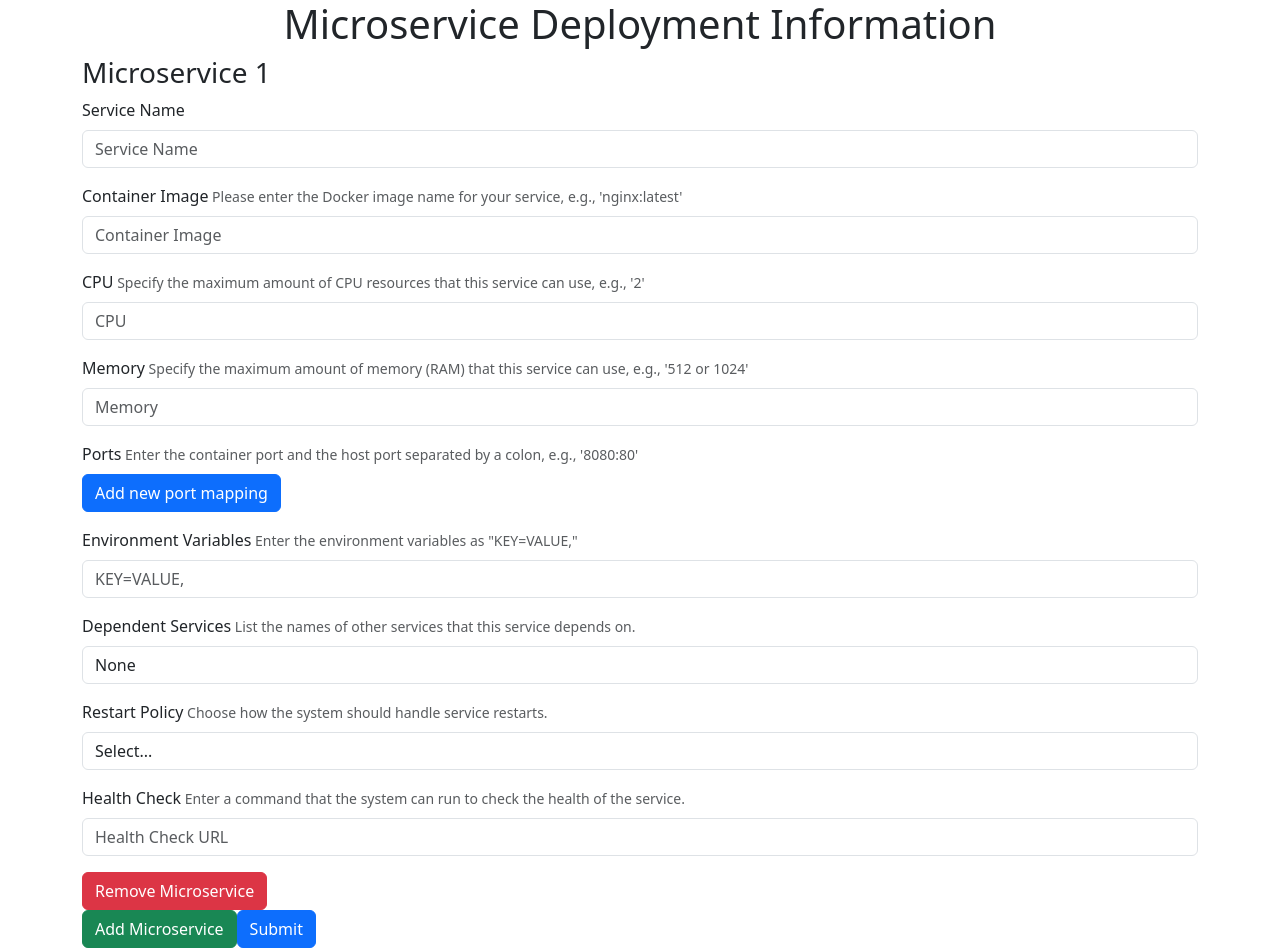
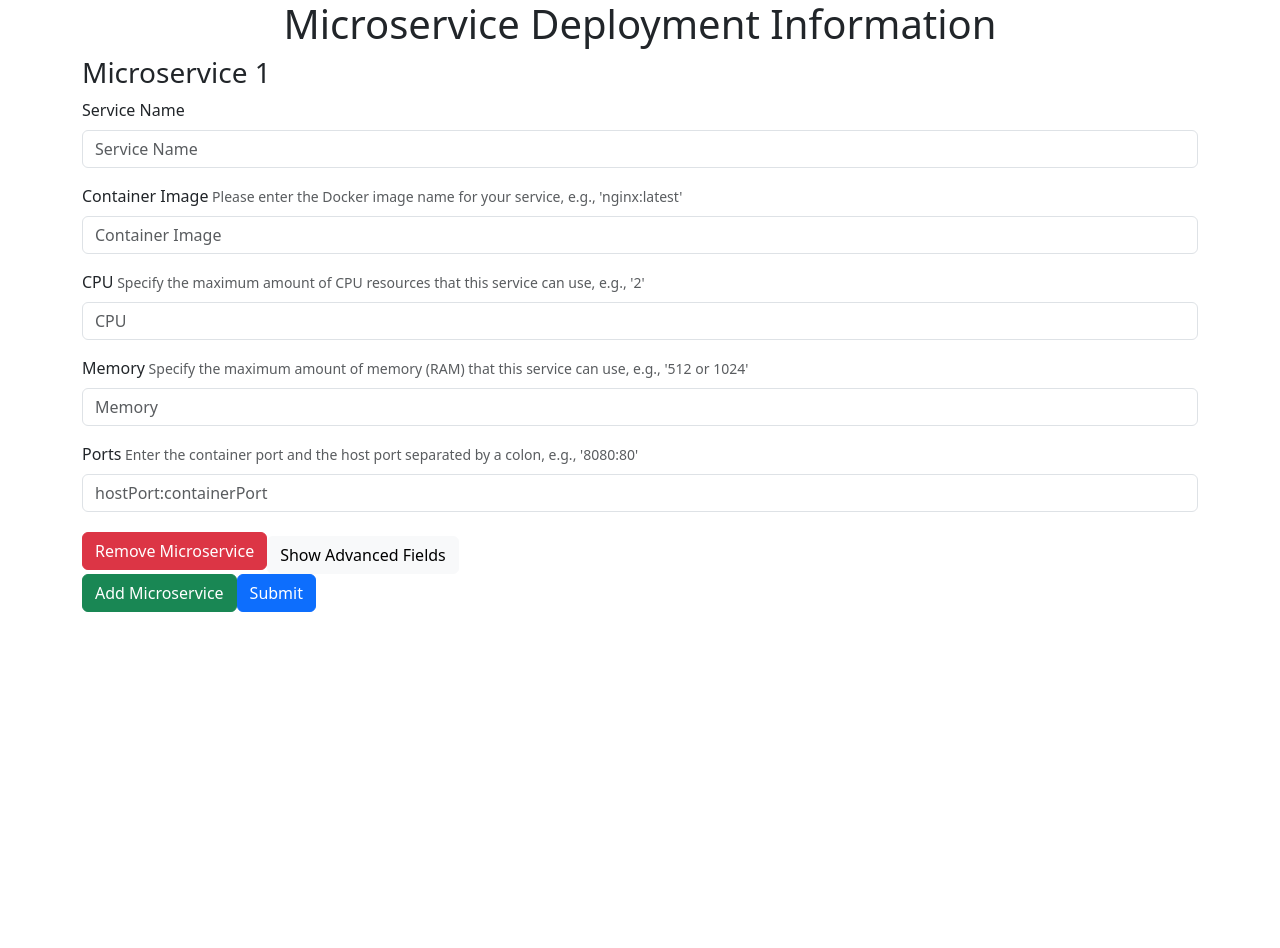
Before and after one commit to KADOUMAAbdelhak/CloudEdgeDashboard, a React (Create React App) app in the folder my-app/: page / in a window 1280 px wide. After the commit the page ends 800 px from the top, so only its background shows below. Built offline with nearby package versions, Linux system fonts and the light colour scheme.

Commit message:
ports update

```diff
--- a/my-app/src/DeploymentForm.js
+++ b/my-app/src/DeploymentForm.js
@@ -36,21 +36,16 @@ const DeploymentForm = () => {
             .required('Container Image is required'),
           cpu: Yup.string().required('CPU is required'),
           memory: Yup.string().required('Memory is required'),
-          ports: Yup.array()
-            .of(
-              Yup.string()
+          ports: Yup.string()
           .required('Port mapping is required')
-                .matches(/^(\d+):(\d+)$/, 'Port mapping must be in "hostPort:contianerPort" format')
+          .matches(/^(\d+):(\d+)$/, 'Port mapping must be in "hostPort:containerPort" format')
           .test('is-valid-port', 'Ports must be numbers between 1 and 65535', function(value) {
               const ports = value.split(':').map(Number);
               return ports.every(port => port > 0 && port <= 65535);
           }),
-            )
-            .min(1, 'At least one port mapping is required'),
           environmentVariables: Yup.string(),
           dependentService: Yup.string(),
-          labels: Yup.string(),
-          restartPolicy: Yup.string().required('Restart policy is required'),
+          restartPolicy: Yup.string(),
           healthCheck: Yup.string(),
         })
       ),
@@ -60,6 +55,15 @@ const DeploymentForm = () => {
   // Inside your component...
   const navigate = useNavigate();
   const [yamlData, setYamlData] = useState('');
+  // State to control visibility of advanced fields
+  const [advancedFieldsVisible, setAdvancedFieldsVisible] = useState([]);
+  const toggleAdvancedFields = (index) => {
+    setAdvancedFieldsVisible((oldArray) => {
+      const newArray = [...oldArray];
+      newArray[index] = !newArray[index];
+      return newArray;
+    });
+  };
 
   // Minimum one microservice
   const validateMicroservices = (value) => {
@@ -127,9 +131,7 @@ const DeploymentForm = () => {
       ports: [],
       environmentVariables: '',
       restartPolicy: '',
-      healthCheck: '',
-      volumes: '',
-      networks: ''
+      healthCheck: ''
     }],
   };
 
@@ -137,18 +139,6 @@ const DeploymentForm = () => {
   if (savedFormValues) {
     initialValues = JSON.parse(savedFormValues);
   }
-
-  const onSubmit = (values, actions) => {
-    // Transform environment variables from array to comma-separated string
-    values.microservices = values.microservices.map((ms) => ({
-      ...ms,
-      environmentVariables: ms.environmentVariables.join(','),
-    }));
-
-    sendForm(values);
-    actions.setSubmitting(false);
-  };
-
 
 
   return (
@@ -214,54 +204,14 @@ const DeploymentForm = () => {
                     <div className="mb-3">
                       <label htmlFor={`microservices[${index}].ports`} className="form-label">Ports</label>
                       <small className="form-text text-muted"> Enter the container port and the host port separated by a colon, e.g., '8080:80'</small>
-                      <FieldArray name={`microservices[${index}].ports`}>
-                        {({ insert, remove, push }) => (
-                          <div>
-                            {values.microservices[index].ports.length > 0 &&
-                              values.microservices[index].ports.map((port, idx) => (
-                                <div className="row" key={idx}>
-                                  <div className="col">
-                                    <Field
-                                      name={`microservices[${index}].ports[${idx}]`}
-                                      placeholder="hostPort:containerPort"
-                                      className="form-control"
-                                    />
-                                  </div>
-                                  <div className="col-auto">
-                                    <button
-                                      type="button"
-                                      className="btn btn-primary mb-3"
-                                      onClick={() => remove(idx)}
-                                    >
-                                      -
-                                    </button>
-                                    <button
-                                      type="button"
-                                      className="btn btn-primary mb-3"
-                                      onClick={() => insert(idx, '')}
-                                    >
-                                      +
-                                    </button>
-                                  </div>
-                                  <ErrorMessage
-                                    name={`microservices[${index}].ports[${idx}]`}
-                                    component="div"
-                                    className="text-danger"
-                                  />
-                                </div>
-                              ))}
-                            <button
-                              type="button"
-                              className="btn btn-primary"
-                              onClick={() => push('')}
-                            >
-                              Add new port mapping
-                            </button>
-                          </div>
-                        )}
-                      </FieldArray>
+                      <Field name={`microservices[${index}].ports`} placeholder="hostPort:containerPort" className="form-control" />
+                      <ErrorMessage name={`microservices[${index}].ports`} component="div" className="text-danger" />
                     </div>
 
+
+                    {/* Advanced fields */}
+                    {advancedFieldsVisible[index] && (
+                      <>
                         {/* Start of environment variables section */}
                       <div className="mb-3">
                         <label htmlFor={`microservices[${index}].environmentVariables`} className="form-label">Environment Variables</label>
@@ -269,7 +219,6 @@ const DeploymentForm = () => {
                         <Field name={`microservices[${index}].environmentVariables`} placeholder="KEY=VALUE," className="form-control" />
                         <ErrorMessage name={`microservices[${index}].environmentVariables`} component="div" className="text-danger" />
                       </div>
-
                         {/* Dependent Services */}
                         <div className="mb-3">
                           <label htmlFor={`microservices[${index}].dependentService`} className="form-label">Dependent Services</label>
@@ -311,25 +260,22 @@ const DeploymentForm = () => {
 
                         {/* Add more fields specific to each microservice */}
                         {/* ... */}
+                      </>
+                    )}
 
                     <button type="button" onClick={() => remove(index)} className="btn btn-danger">
                       Remove Microservice
                     </button>
+                    <button type="button" onClick={() => toggleAdvancedFields(index)} className="btn btn-light mt-2">
+                      {advancedFieldsVisible[index] ? 'Hide Advanced Fields' : 'Show Advanced Fields'}
+                    </button>
                   </div>
                 ))}
 
-                <button type="button" onClick={() => push({
-                        serviceName: '',
-                        containerImage: '',
-                        replicas: '',
-                        cpu: '',
-                        memory: '',
-                        ports: [],
-                        environmentVariables: '',
-                        restartPolicy: '',
-                        healthCheck: ''
-                      })}
-                        className="btn btn-success">
+                <button type="button" onClick={() => {
+                  push({...initialValues.microservices[0]});
+                  setAdvancedFieldsVisible((oldArray) => [...oldArray, false]);
+                }} className="btn btn-success">
                   Add Microservice
                 </button>
               </>
```
Also changed, not shown: 2 other files (tests, documents, lock files or other folders). Lines whose indentation alone changed are shown as unchanged.
